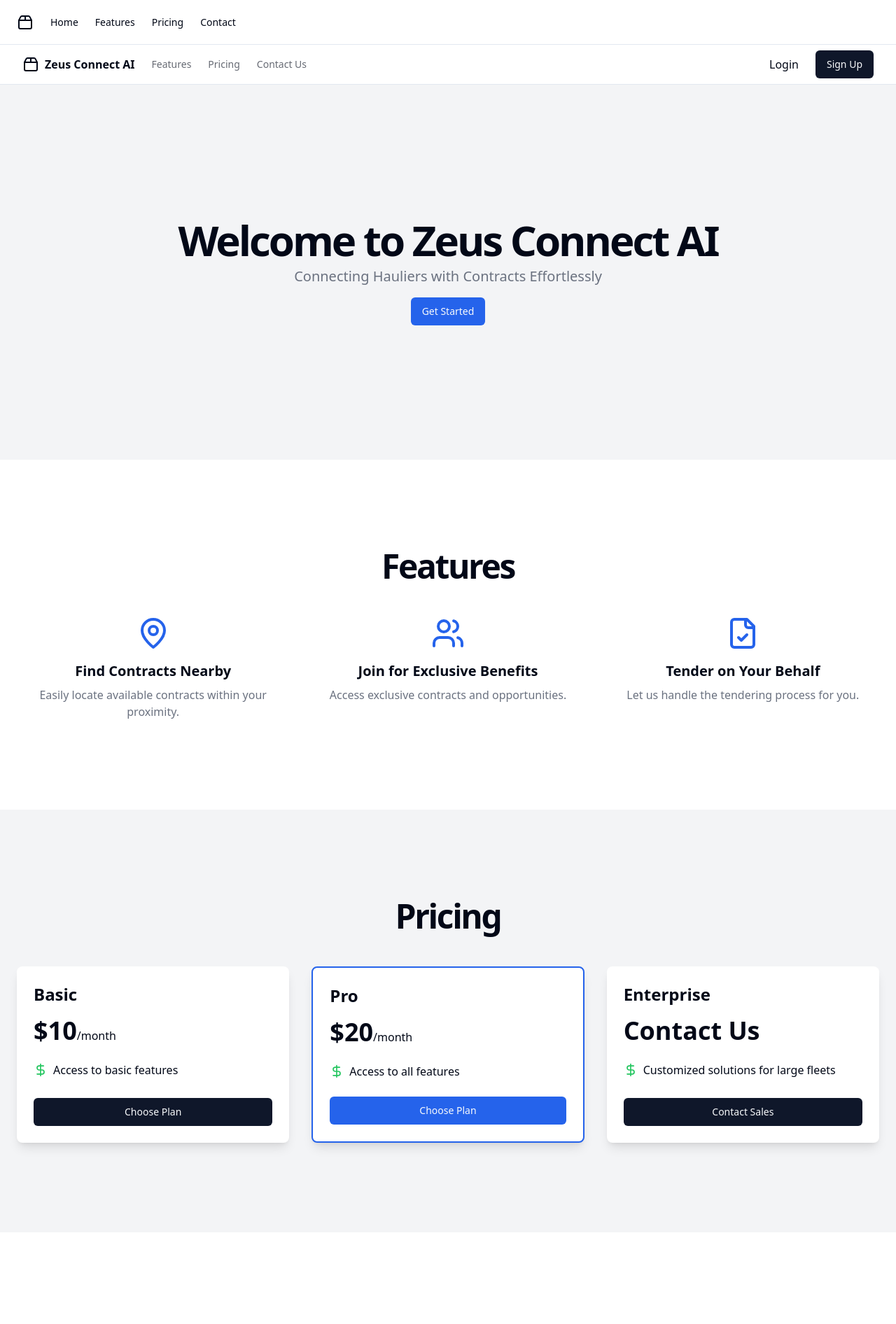
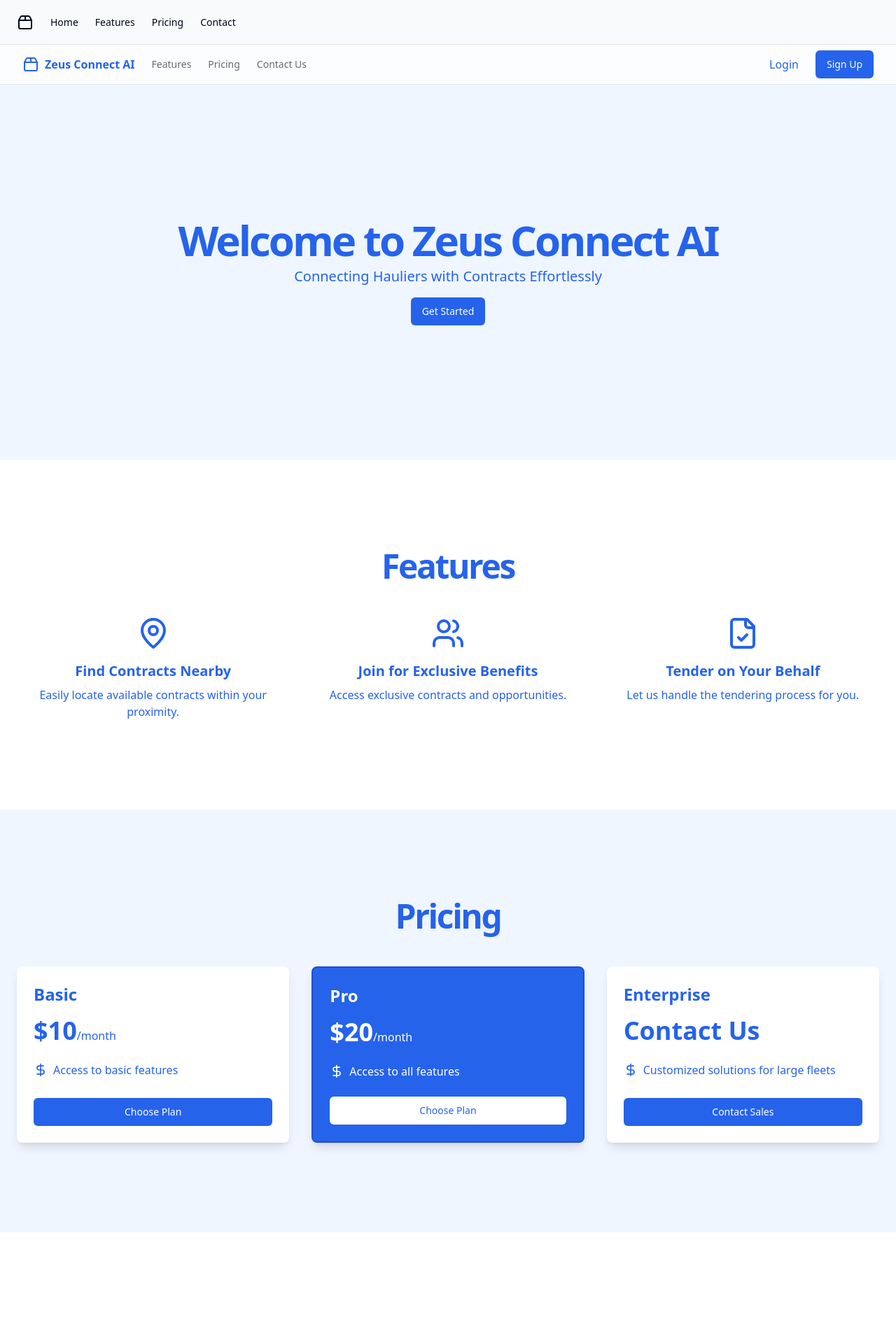
Before and after one commit to GPT-Engineer-App/build-me-a-website, a React (Vite) app: page / in a window 1280 px wide. Shown: the top 1892 px of the page at 70% size. Built offline with nearby package versions, Linux system fonts and the light colour scheme.

Commit message:
Update landing page theme to blue

```diff
--- a/src/index.css
+++ b/src/index.css
@@ -4,7 +4,7 @@
 
 @layer base {
   :root {
-    --background: 0 0% 100%;
+    --background: 210 40% 98%;
     --foreground: 222.2 84% 4.9%;
 
     --card: 0 0% 100%;
@@ -13,7 +13,7 @@
     --popover: 0 0% 100%;
     --popover-foreground: 222.2 84% 4.9%;
 
-    --primary: 222.2 47.4% 11.2%;
+    --primary: 221 83% 53%;
     --primary-foreground: 210 40% 98%;
 
     --secondary: 210 40% 96.1%;
@@ -30,7 +30,7 @@
 
     --border: 214.3 31.8% 91.4%;
     --input: 214.3 31.8% 91.4%;
-    --ring: 222.2 84% 4.9%;
+    --ring: 221 83% 53%;
 
     --radius: 0.5rem;
   }
@@ -45,7 +45,7 @@
     --popover: 222.2 84% 4.9%;
     --popover-foreground: 210 40% 98%;
 
-    --primary: 210 40% 98%;
+    --primary: 217.2 91.2% 59.8%;
     --primary-foreground: 222.2 47.4% 11.2%;
 
     --secondary: 217.2 32.6% 17.5%;
@@ -62,7 +62,7 @@
 
     --border: 217.2 32.6% 17.5%;
     --input: 217.2 32.6% 17.5%;
-    --ring: 212.7 26.8% 83.9%;
+    --ring: 224.3 76.3% 48%;
   }
 }
 
--- a/src/pages/Index.jsx
+++ b/src/pages/Index.jsx
@@ -7,123 +7,123 @@ const Index = () => {
   return (
     <div className="flex flex-col min-h-screen">
       {/* Header */}
-      <header className="sticky top-0 z-50 w-full border-b bg-background/95 backdrop-blur supports-[backdrop-filter]:bg-background/60">
+      <header className="sticky top-0 z-50 w-full border-b bg-white/95 backdrop-blur supports-[backdrop-filter]:bg-white/60">
         <div className="container flex h-14 items-center">
           <div className="mr-4 hidden md:flex">
             <a className="mr-6 flex items-center space-x-2" href="/">
-              <Package2 className="h-6 w-6" />
-              <span className="hidden font-bold sm:inline-block">
+              <Package2 className="h-6 w-6 text-blue-600" />
+              <span className="hidden font-bold sm:inline-block text-blue-600">
                 Zeus Connect AI
               </span>
             </a>
             <nav className="flex items-center space-x-6 text-sm font-medium">
-              <a className="transition-colors hover:text-foreground/80 text-foreground/60" href="#features">Features</a>
-              <a className="transition-colors hover:text-foreground/80 text-foreground/60" href="#pricing">Pricing</a>
-              <a className="transition-colors hover:text-foreground/80 text-foreground/60" href="#contact">Contact Us</a>
+              <a className="transition-colors hover:text-blue-600 text-foreground/60" href="#features">Features</a>
+              <a className="transition-colors hover:text-blue-600 text-foreground/60" href="#pricing">Pricing</a>
+              <a className="transition-colors hover:text-blue-600 text-foreground/60" href="#contact">Contact Us</a>
             </nav>
           </div>
           <div className="flex flex-1 items-center justify-between space-x-2 md:justify-end">
-            <Button variant="ghost" className="text-base">Login</Button>
-            <Button>Sign Up</Button>
+            <Button variant="ghost" className="text-base text-blue-600">Login</Button>
+            <Button className="bg-blue-600 hover:bg-blue-700 text-white">Sign Up</Button>
           </div>
         </div>
       </header>
 
       {/* Hero Section */}
-      <section className="w-full py-12 md:py-24 lg:py-32 xl:py-48 bg-gray-100">
+      <section className="w-full py-12 md:py-24 lg:py-32 xl:py-48 bg-blue-50">
         <div className="container px-4 md:px-6">
           <div className="flex flex-col items-center space-y-4 text-center">
             <div className="space-y-2">
-              <h1 className="text-3xl font-bold tracking-tighter sm:text-4xl md:text-5xl lg:text-6xl/none">
+              <h1 className="text-3xl font-bold tracking-tighter sm:text-4xl md:text-5xl lg:text-6xl/none text-blue-600">
                 Welcome to Zeus Connect AI
               </h1>
-              <p className="mx-auto max-w-[700px] text-gray-500 md:text-xl dark:text-gray-400">
+              <p className="mx-auto max-w-[700px] text-blue-600 md:text-xl">
                 Connecting Hauliers with Contracts Effortlessly
               </p>
             </div>
             <div className="space-x-4">
-              <Button className="bg-blue-600 hover:bg-blue-700">Get Started</Button>
+              <Button className="bg-blue-600 hover:bg-blue-700 text-white">Get Started</Button>
             </div>
           </div>
         </div>
       </section>
 
       {/* Features Section */}
-      <section id="features" className="w-full py-12 md:py-24 lg:py-32">
+      <section id="features" className="w-full py-12 md:py-24 lg:py-32 bg-white">
         <div className="container px-4 md:px-6">
-          <h2 className="text-3xl font-bold tracking-tighter sm:text-5xl text-center mb-12">Features</h2>
+          <h2 className="text-3xl font-bold tracking-tighter sm:text-5xl text-center mb-12 text-blue-600">Features</h2>
           <div className="grid grid-cols-1 md:grid-cols-3 gap-8">
             <div className="flex flex-col items-center text-center">
               <MapPin className="h-12 w-12 mb-4 text-blue-600" />
-              <h3 className="text-xl font-bold mb-2">Find Contracts Nearby</h3>
-              <p className="text-gray-500">Easily locate available contracts within your proximity.</p>
+              <h3 className="text-xl font-bold mb-2 text-blue-600">Find Contracts Nearby</h3>
+              <p className="text-blue-600">Easily locate available contracts within your proximity.</p>
             </div>
             <div className="flex flex-col items-center text-center">
               <Users className="h-12 w-12 mb-4 text-blue-600" />
-              <h3 className="text-xl font-bold mb-2">Join for Exclusive Benefits</h3>
-              <p className="text-gray-500">Access exclusive contracts and opportunities.</p>
+              <h3 className="text-xl font-bold mb-2 text-blue-600">Join for Exclusive Benefits</h3>
+              <p className="text-blue-600">Access exclusive contracts and opportunities.</p>
             </div>
             <div className="flex flex-col items-center text-center">
               <FileCheck className="h-12 w-12 mb-4 text-blue-600" />
-              <h3 className="text-xl font-bold mb-2">Tender on Your Behalf</h3>
-              <p className="text-gray-500">Let us handle the tendering process for you.</p>
+              <h3 className="text-xl font-bold mb-2 text-blue-600">Tender on Your Behalf</h3>
+              <p className="text-blue-600">Let us handle the tendering process for you.</p>
             </div>
           </div>
         </div>
       </section>
 
       {/* Pricing Section */}
-      <section id="pricing" className="w-full py-12 md:py-24 lg:py-32 bg-gray-100">
+      <section id="pricing" className="w-full py-12 md:py-24 lg:py-32 bg-blue-50">
         <div className="container px-4 md:px-6">
-          <h2 className="text-3xl font-bold tracking-tighter sm:text-5xl text-center mb-12">Pricing</h2>
+          <h2 className="text-3xl font-bold tracking-tighter sm:text-5xl text-center mb-12 text-blue-600">Pricing</h2>
           <div className="grid grid-cols-1 md:grid-cols-3 gap-8">
             <div className="flex flex-col p-6 bg-white rounded-lg shadow-lg">
-              <h3 className="text-2xl font-bold mb-4">Basic</h3>
-              <p className="text-4xl font-bold mb-6">$10<span className="text-base font-normal">/month</span></p>
+              <h3 className="text-2xl font-bold mb-4 text-blue-600">Basic</h3>
+              <p className="text-4xl font-bold mb-6 text-blue-600">$10<span className="text-base font-normal">/month</span></p>
               <ul className="mb-6 space-y-2">
                 <li className="flex items-center">
-                  <DollarSign className="h-5 w-5 mr-2 text-green-500" />
-                  Access to basic features
+                  <DollarSign className="h-5 w-5 mr-2 text-blue-600" />
+                  <span className="text-blue-600">Access to basic features</span>
                 </li>
               </ul>
-              <Button className="mt-auto">Choose Plan</Button>
+              <Button className="mt-auto bg-blue-600 hover:bg-blue-700 text-white">Choose Plan</Button>
             </div>
-            <div className="flex flex-col p-6 bg-white rounded-lg shadow-lg border-2 border-blue-600">
-              <h3 className="text-2xl font-bold mb-4">Pro</h3>
-              <p className="text-4xl font-bold mb-6">$20<span className="text-base font-normal">/month</span></p>
+            <div className="flex flex-col p-6 bg-blue-600 rounded-lg shadow-lg border-2 border-blue-700">
+              <h3 className="text-2xl font-bold mb-4 text-white">Pro</h3>
+              <p className="text-4xl font-bold mb-6 text-white">$20<span className="text-base font-normal">/month</span></p>
               <ul className="mb-6 space-y-2">
                 <li className="flex items-center">
-                  <DollarSign className="h-5 w-5 mr-2 text-green-500" />
-                  Access to all features
+                  <DollarSign className="h-5 w-5 mr-2 text-white" />
+                  <span className="text-white">Access to all features</span>
                 </li>
               </ul>
-              <Button className="mt-auto bg-blue-600 hover:bg-blue-700">Choose Plan</Button>
+              <Button className="mt-auto bg-white hover:bg-blue-50 text-blue-600">Choose Plan</Button>
             </div>
             <div className="flex flex-col p-6 bg-white rounded-lg shadow-lg">
-              <h3 className="text-2xl font-bold mb-4">Enterprise</h3>
-              <p className="text-4xl font-bold mb-6">Contact Us</p>
+              <h3 className="text-2xl font-bold mb-4 text-blue-600">Enterprise</h3>
+              <p className="text-4xl font-bold mb-6 text-blue-600">Contact Us</p>
               <ul className="mb-6 space-y-2">
                 <li className="flex items-center">
-                  <DollarSign className="h-5 w-5 mr-2 text-green-500" />
-                  Customized solutions for large fleets
+                  <DollarSign className="h-5 w-5 mr-2 text-blue-600" />
+                  <span className="text-blue-600">Customized solutions for large fleets</span>
                 </li>
               </ul>
-              <Button className="mt-auto">Contact Sales</Button>
+              <Button className="mt-auto bg-blue-600 hover:bg-blue-700 text-white">Contact Sales</Button>
             </div>
           </div>
         </div>
       </section>
 
       {/* Testimonials Section */}
-      <section className="w-full py-12 md:py-24 lg:py-32">
+      <section className="w-full py-12 md:py-24 lg:py-32 bg-white">
         <div className="container px-4 md:px-6">
-          <h2 className="text-3xl font-bold tracking-tighter sm:text-5xl text-center mb-12">What Our Users Say</h2>
+          <h2 className="text-3xl font-bold tracking-tighter sm:text-5xl text-center mb-12 text-blue-600">What Our Users Say</h2>
           <div className="grid grid-cols-1 md:grid-cols-3 gap-8">
             {[1, 2, 3].map((i) => (
               <div key={i} className="flex flex-col items-center text-center">
                 <img src={`https://i.pravatar.cc/150?img=${i}`} alt={`User ${i}`} className="w-24 h-24 rounded-full mb-4" />
-                <p className="text-lg font-medium mb-2">John Doe</p>
-                <p className="text-gray-500">"Zeus Connect AI has revolutionized how I find and manage contracts. It's a game-changer for hauliers!"</p>
+                <p className="text-lg font-medium mb-2 text-blue-600">John Doe</p>
+                <p className="text-blue-600">"Zeus Connect AI has revolutionized how I find and manage contracts. It's a game-changer for hauliers!"</p>
               </div>
             ))}
           </div>
@@ -131,15 +131,15 @@ const Index = () => {
       </section>
 
       {/* Contact Us Section */}
-      <section id="contact" className="w-full py-12 md:py-24 lg:py-32 bg-gray-100">
+      <section id="contact" className="w-full py-12 md:py-24 lg:py-32 bg-blue-50">
         <div className="container px-4 md:px-6">
-          <h2 className="text-3xl font-bold tracking-tighter sm:text-5xl text-center mb-12">Get in Touch</h2>
+          <h2 className="text-3xl font-bold tracking-tighter sm:text-5xl text-center mb-12 text-blue-600">Get in Touch</h2>
           <div className="max-w-md mx-auto">
             <form className="space-y-4">
-              <Input placeholder="Name" />
-              <Input type="email" placeholder="Email" />
-              <Textarea placeholder="Message" />
-              <Button className="w-full">
+              <Input placeholder="Name" className="border-blue-300 focus:border-blue-500" />
+              <Input type="email" placeholder="Email" className="border-blue-300 focus:border-blue-500" />
+              <Textarea placeholder="Message" className="border-blue-300 focus:border-blue-500" />
+              <Button className="w-full bg-blue-600 hover:bg-blue-700 text-white">
                 <Send className="mr-2 h-4 w-4" /> Send Message
               </Button>
             </form>
@@ -148,7 +148,7 @@ const Index = () => {
       </section>
 
       {/* Footer */}
-      <footer className="w-full py-6 bg-gray-800 text-white">
+      <footer className="w-full py-6 bg-blue-600 text-white">
         <div className="container px-4 md:px-6">
           <div className="grid grid-cols-2 md:grid-cols-4 gap-8">
             <div>
@@ -170,17 +170,17 @@ const Index = () => {
             <div className="col-span-2">
               <h3 className="text-lg font-semibold mb-2">Connect with Us</h3>
               <div className="flex space-x-4">
-                <a href="#" className="hover:text-gray-300">
+                <a href="#" className="hover:text-blue-200">
                   <svg className="h-6 w-6" fill="currentColor" viewBox="0 0 24 24" aria-hidden="true">
                     <path fillRule="evenodd" d="M22 12c0-5.523-4.477-10-10-10S2 6.477 2 12c0 4.991 3.657 9.128 8.438 9.878v-6.987h-2.54V12h2.54V9.797c0-2.506 1.492-3.89 3.777-3.89 1.094 0 2.238.195 2.238.195v2.46h-1.26c-1.243 0-1.63.771-1.63 1.562V12h2.773l-.443 2.89h-2.33v6.988C18.343 21.128 22 16.991 22 12z" clipRule="evenodd" />
                   </svg>
                 </a>
-                <a href="#" className="hover:text-gray-300">
+                <a href="#" className="hover:text-blue-200">
                   <svg className="h-6 w-6" fill="currentColor" viewBox="0 0 24 24" aria-hidden="true">
                     <path d="M8.29 20.251c7.547 0 11.675-6.253 11.675-11.675 0-.178 0-.355-.012-.53A8.348 8.348 0 0022 5.92a8.19 8.19 0 01-2.357.646 4.118 4.118 0 001.804-2.27 8.224 8.224 0 01-2.605.996 4.107 4.107 0 00-6.993 3.743 11.65 11.65 0 01-8.457-4.287 4.106 4.106 0 001.27 5.477A4.072 4.072 0 012.8 9.713v.052a4.105 4.105 0 003.292 4.022 4.095 4.095 0 01-1.853.07 4.108 4.108 0 003.834 2.85A8.233 8.233 0 012 18.407a11.616 11.616 0 006.29 1.84" />
                   </svg>
                 </a>
-                <a href="#" className="hover:text-gray-300">
+                <a href="#" className="hover:text-blue-200">
                   <svg className="h-6 w-6" fill="currentColor" viewBox="0 0 24 24" aria-hidden="true">
                     <path fillRule="evenodd" d="M12 2C6.477 2 2 6.484 2 12.017c0 4.425 2.865 8.18 6.839 9.504.5.092.682-.217.682-.483 0-.237-.008-.868-.013-1.703-2.782.605-3.369-1.343-3.369-1.343-.454-1.158-1.11-1.466-1.11-1.466-.908-.62.069-.608.069-.608 1.003.07 1.531 1.032 1.531 1.032.892 1.53 2.341 1.088 2.91.832.092-.647.35-1.088.636-1.338-2.22-.253-4.555-1.113-4.555-4.951 0-1.093.39-1.988 1.029-2.688-.103-.253-.446-1.272.098-2.65 0 0 .84-.27 2.75 1.026A9.564 9.564 0 0112 6.844c.85.004 1.705.115 2.504.337 1.909-1.296 2.747-1.027 2.747-1.027.546 1.379.202 2.398.1 2.651.64.7 1.028 1.595 1.028 2.688 0 3.848-2.339 4.695-4.566 4.943.359.309.678.92.678 1.855 0 1.338-.012 2.419-.012 2.747 0 .268.18.58.688.482A10.019 10.019 0 0022 12.017C22 6.484 17.522 2 12 2z" clipRule="evenodd" />
                   </svg>
@@ -188,7 +188,7 @@ const Index = () => {
               </div>
             </div>
           </div>
-          <div className="mt-8 border-t border-gray-700 pt-8 text-center">
+          <div className="mt-8 border-t border-blue-500 pt-8 text-center">
             <p>&copy; 2023 Zeus Connect AI. All rights reserved.</p>
           </div>
         </div>
```
